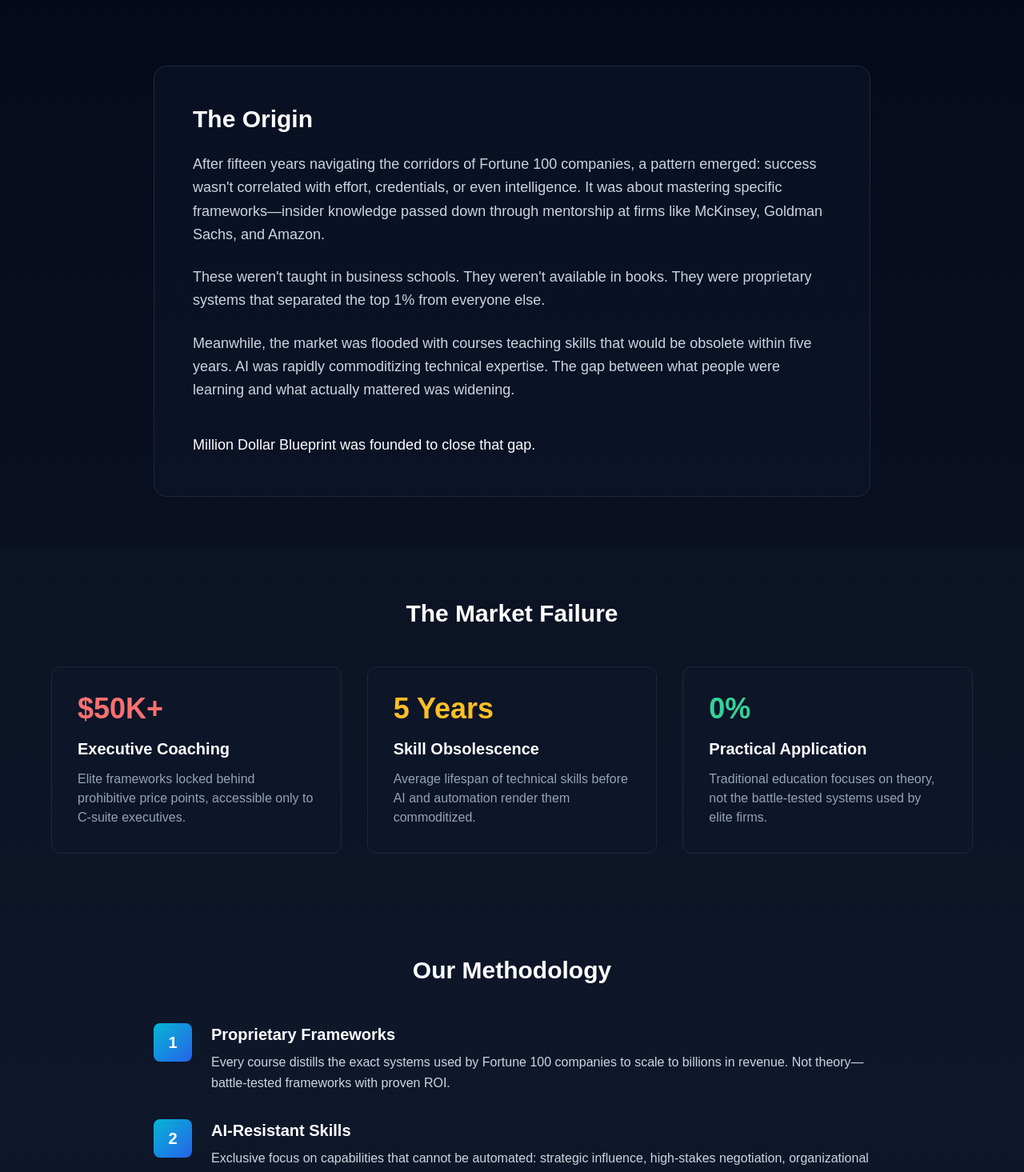
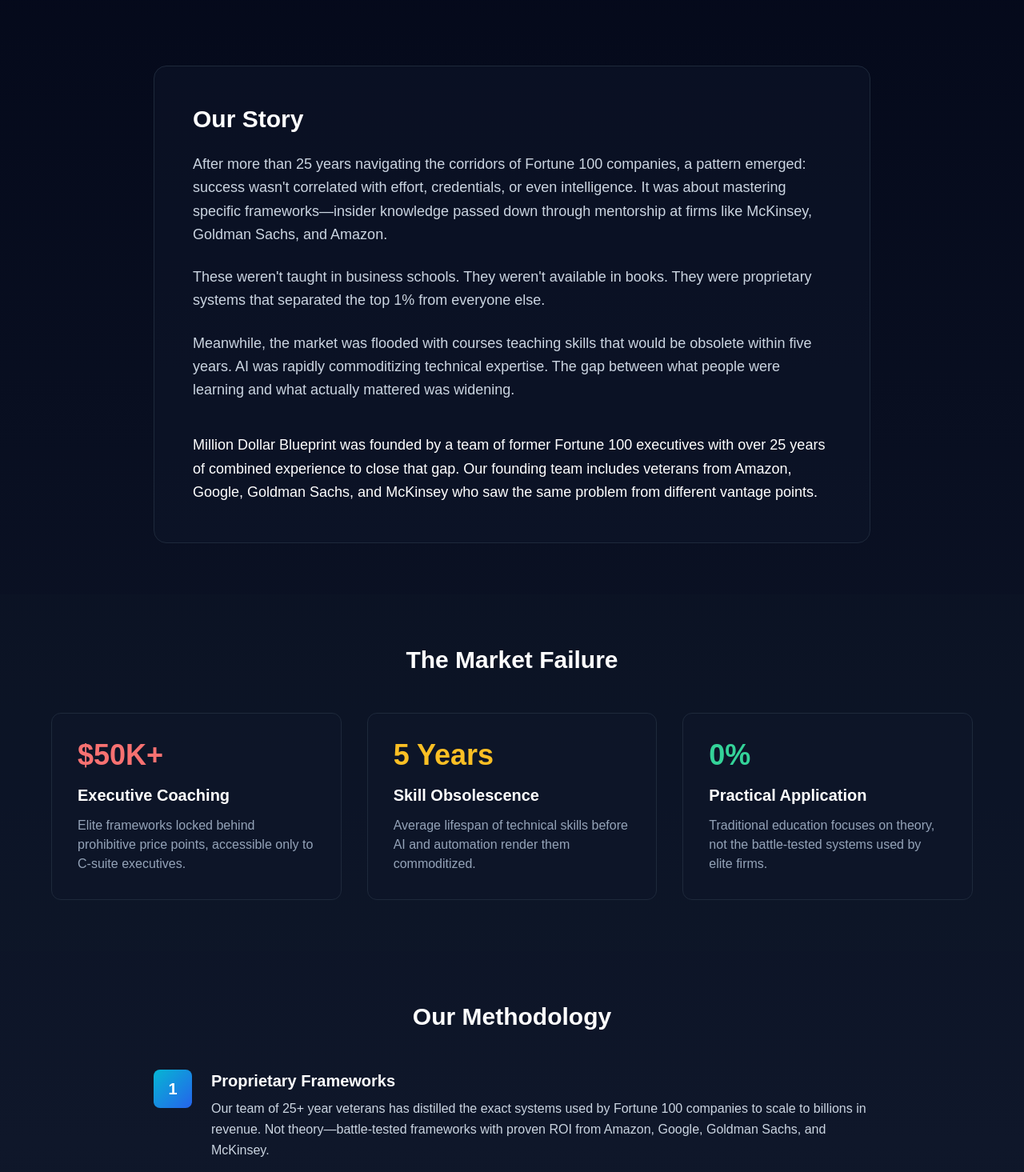
Before and after one commit to boxingthebest/million-dollar-blueprint-nextjs, a Next.js app: page /about in a window 1280 px wide. Shown: the part 400-1865 px from the top of the page at 80% size. Built offline with nearby package versions, Linux system fonts and the light colour scheme.

Commit message:
Update About page: 25+ years experience, hybrid personal/team positioning

```diff
--- a/app/about/page.tsx
+++ b/app/about/page.tsx
@@ -39,10 +39,10 @@
       <section className="py-16 px-4">
         <div className="max-w-4xl mx-auto">
           <div className="bg-slate-900/50 border border-slate-800 rounded-2xl p-12">
-            <h2 className="text-3xl font-bold text-white mb-6">The Origin</h2>
+            <h2 className="text-3xl font-bold text-white mb-6">Our Story</h2>
             <div className="space-y-6 text-slate-300 leading-relaxed text-lg">
               <p>
-                After fifteen years navigating the corridors of Fortune 100 companies, a pattern emerged:
+                After more than 25 years navigating the corridors of Fortune 100 companies, a pattern emerged:
                 success wasn't correlated with effort, credentials, or even intelligence. It was about
                 mastering specific frameworks—insider knowledge passed down through mentorship at firms
                 like McKinsey, Goldman Sachs, and Amazon.
@@ -57,7 +57,7 @@
                 what people were learning and what actually mattered was widening.
               </p>
               <p className="text-white font-medium pt-4">
-                Million Dollar Blueprint was founded to close that gap.
+                Million Dollar Blueprint was founded by a team of former Fortune 100 executives with over 25 years of combined experience to close that gap. Our founding team includes veterans from Amazon, Google, Goldman Sachs, and McKinsey who saw the same problem from different vantage points.
               </p>
             </div>
           </div>
@@ -106,8 +106,9 @@
               <div>
                 <h3 className="text-xl font-semibold text-white mb-2">Proprietary Frameworks</h3>
                 <p className="text-slate-300 leading-relaxed">
-                  Every course distills the exact systems used by Fortune 100 companies to scale to billions
-                  in revenue. Not theory—battle-tested frameworks with proven ROI.
+                  Our team of 25+ year veterans has distilled the exact systems used by Fortune 100 companies
+                  to scale to billions in revenue. Not theory—battle-tested frameworks with proven ROI from
+                  Amazon, Google, Goldman Sachs, and McKinsey.
                 </p>
               </div>
             </div>
```
